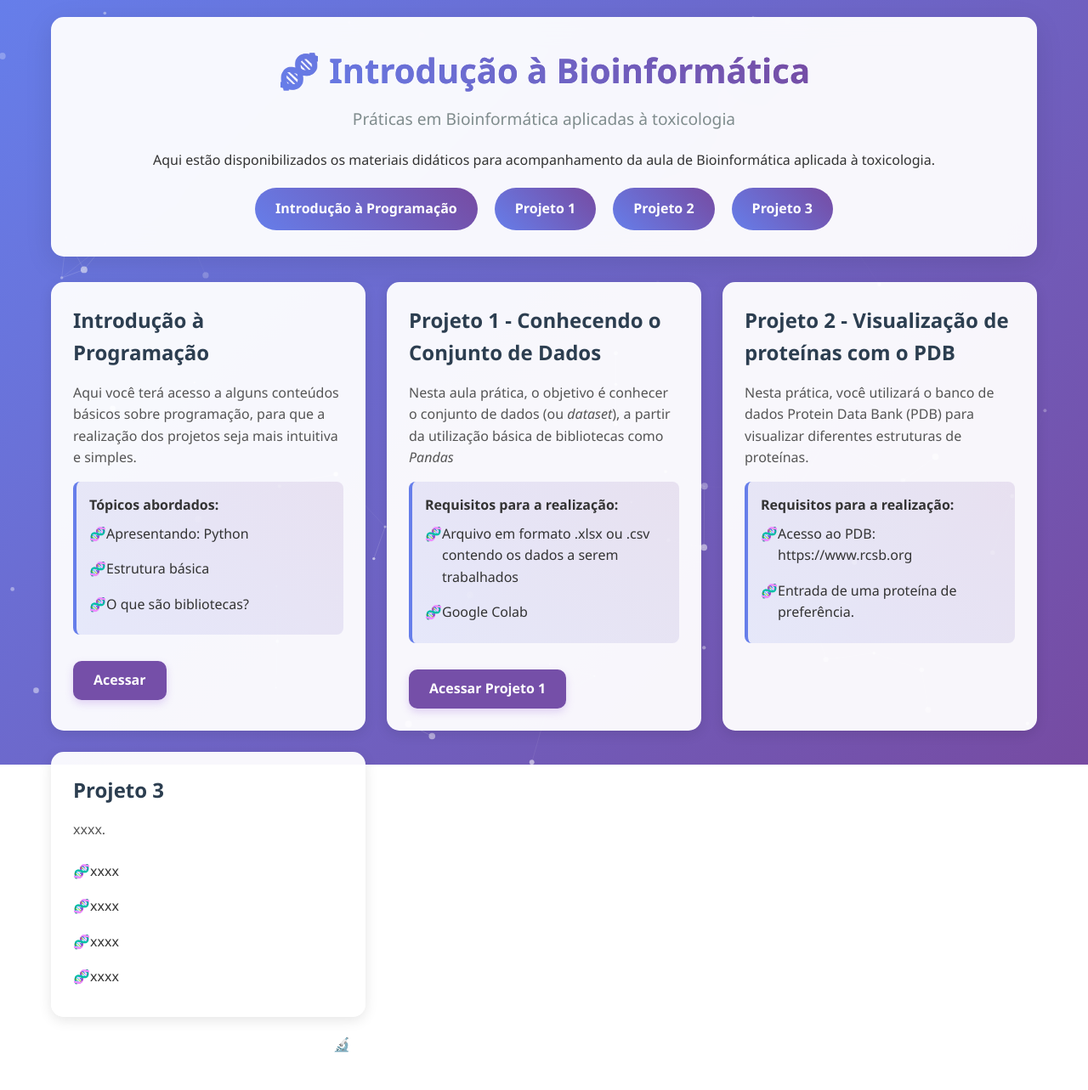
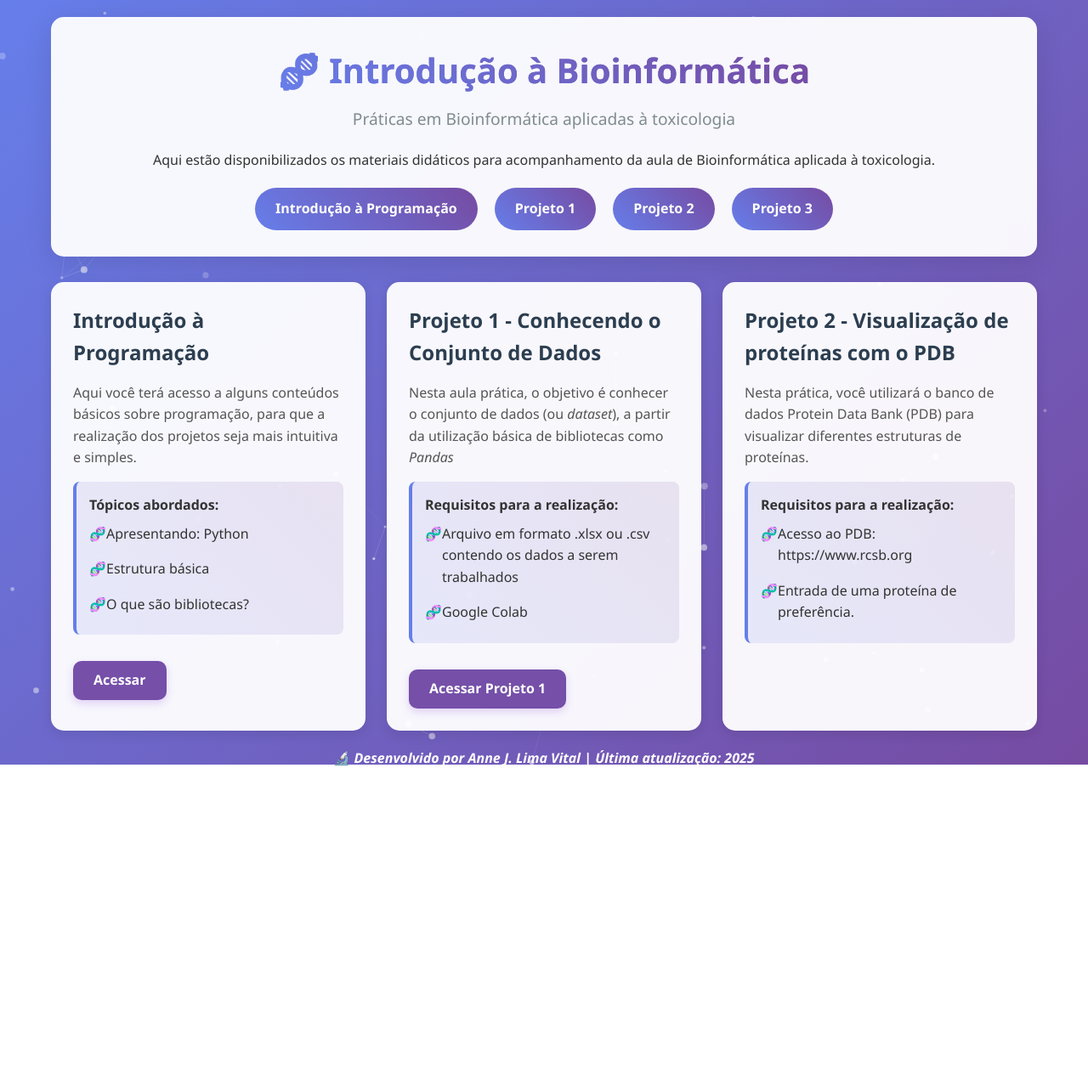
Before and after one commit to annejosiele/AJLV-Bioinformatics, a Jekyll site: the page built from index.html, in a window 1280 px wide. Shown: the whole page at 85% size. Built offline with Jekyll 4.4.1, drawn with Linux system fonts in a browser that asks for light colours; after the commit the page ends 945 px from its top, so only the background shows below that.

Commit message:
Update index.html

```diff
--- a/index.html
+++ b/index.html
@@ -42,15 +42,3 @@ permalink: /
       </ul>
     </div>
   </div>
-
-  <div class="card fade-in" id="card3" style="animation-delay: 0.8s;">
-    <h2>Projeto 3</h2>
-    <p>xxxx.</p>
-    <ul class="topics-list">
-      <li>xxxx</li>
-      <li>xxxx</li>
-      <li>xxxx</li>
-      <li>xxxx</li>
-    </ul>
-  </div>
-</div>
```
